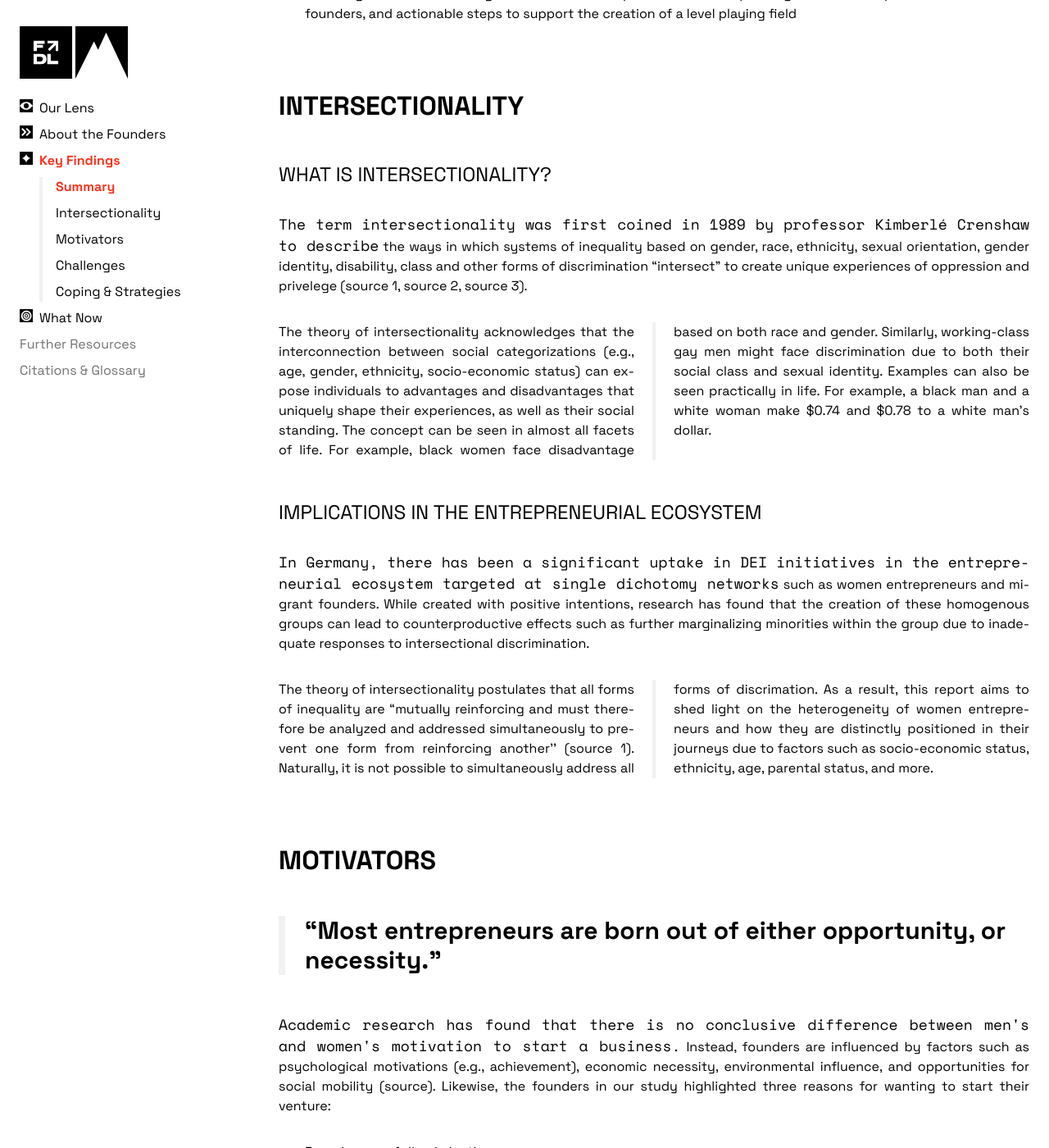
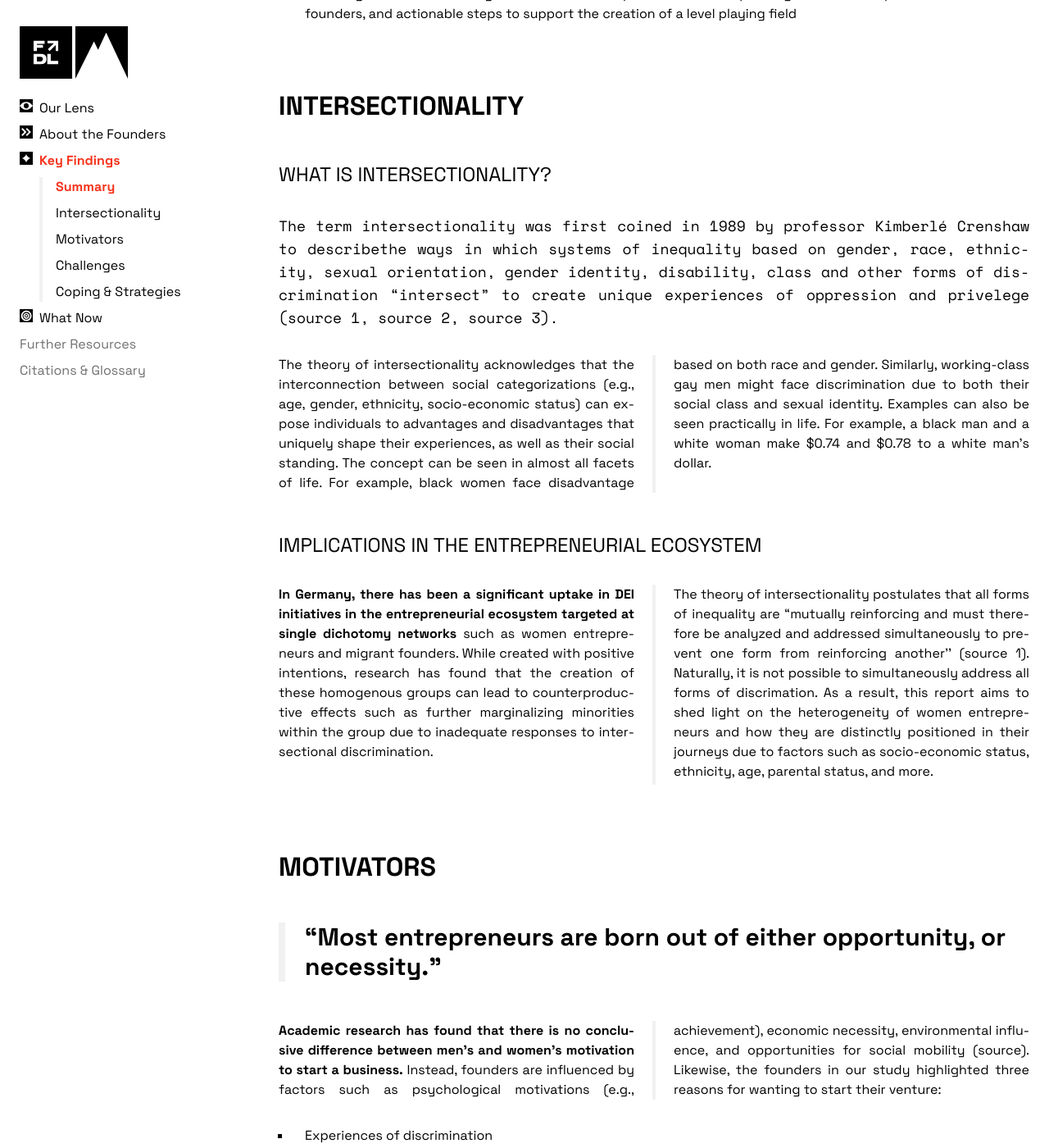
Before and after one commit to Founderland/Report, a Jekyll site: the page built from index.html, in a window 1280 px wide and 1400 px high, scrolled down 8314 px. Shown: the whole window at 82% size. Built offline with Jekyll 4.4.1, drawn with Linux system fonts in a browser that asks for light colours.

Commit message:
alternating lead styles

```diff
--- a/_includes/section-3.html
+++ b/_includes/section-3.html
@@ -26,12 +26,14 @@
     <h2>Intersectionality</h2>
 
     <h3>What is intersectionality?</h3>
-    <p><span class="lead">The term intersectionality was first coined in 1989 by professor Kimberlé Crenshaw to describe</span> the ways in which systems of inequality based on gender, race, ethnicity, sexual orientation, gender identity, disability, class and other forms of discrimination “intersect” to create unique experiences of oppression and privelege (source 1,  source 2, source 3).</p>
+    <p class="lead">The term intersectionality was first coined in 1989 by professor Kimberlé Crenshaw to describethe ways in which systems of inequality based on gender, race, ethnicity, sexual orientation, gender identity, disability, class and other forms of discrimination “intersect” to create unique experiences of oppression and privelege (source 1,  source 2, source 3).</p>
     <p class="text-col">The theory of intersectionality acknowledges that the interconnection between social categorizations (e.g., age, gender, ethnicity, socio-economic status) can expose individuals to advantages and disadvantages that uniquely shape their experiences, as well as their social standing. The concept can be seen in almost all facets of life. For example, black women face disadvantage based on both race and gender. Similarly, working-class gay men might face discrimination due to both their social class and sexual identity. Examples can also be seen practically in life. For example, a black man and a white woman make $0.74 and $0.78 to a white man's dollar.</p>
 
     <h3>Implications in the Entrepreneurial Ecosystem</h3>
-    <p><span class="lead">In Germany, there has been a significant uptake in DEI initiatives in the entrepreneurial ecosystem targeted at single dichotomy networks</span> such as women entrepreneurs and migrant founders. While created with positive intentions, research has found that the creation of these homogenous groups can lead to counterproductive effects such as further marginalizing minorities within the group due to inadequate responses to intersectional discrimination.</p>
-    <p class="text-col">The theory of intersectionality postulates that all forms of inequality are “mutually reinforcing and must therefore be analyzed and addressed simultaneously to prevent one form from reinforcing another'' (source 1). Naturally, it is not possible to simultaneously address all forms of discrimation. As a result, this report aims to shed light on the heterogeneity of women entrepreneurs and how they are distinctly positioned in their journeys due to factors such as socio-economic status, ethnicity, age, parental status, and more.</p>
+    <div class="text-col">
+        <p><strong>In Germany, there has been a significant uptake in DEI initiatives in the entrepreneurial ecosystem targeted at single dichotomy networks</strong> such as women entrepreneurs and migrant founders. While created with positive intentions, research has found that the creation of these homogenous groups can lead to counterproductive effects such as further marginalizing minorities within the group due to inadequate responses to intersectional discrimination.</p>
+        <p>The theory of intersectionality postulates that all forms of inequality are “mutually reinforcing and must therefore be analyzed and addressed simultaneously to prevent one form from reinforcing another'' (source 1). Naturally, it is not possible to simultaneously address all forms of discrimation. As a result, this report aims to shed light on the heterogeneity of women entrepreneurs and how they are distinctly positioned in their journeys due to factors such as socio-economic status, ethnicity, age, parental status, and more.</p>
+    </div>
 </div>
 
 <div id="3-3">
@@ -40,7 +42,7 @@
         <blockquote>“Most entrepreneurs are born out of either opportunity, or necessity.”</blockquote>
         <figcaption></figcaption>
     </figure>
-    <p><span class="lead">Academic research has found that there is no conclusive difference between men's and women's motivation to start a business.</span> Instead, founders are influenced by factors such as psychological motivations (e.g., achievement), economic necessity, environmental influence, and opportunities for social mobility (source). Likewise, the founders in our study highlighted three reasons for wanting to start their venture:</p>
+    <p class="text-col"><strong>Academic research has found that there is no conclusive difference between men's and women's motivation to start a business.</strong> Instead, founders are influenced by factors such as psychological motivations (e.g., achievement), economic necessity, environmental influence, and opportunities for social mobility (source). Likewise, the founders in our study highlighted three reasons for wanting to start their venture:</p>
     <ul>
         <li>Experiences of discrimination</li>
         <li>Passion. Purpose. Freedom</li>
--- a/assets/styles/input.css
+++ b/assets/styles/input.css
@@ -101,9 +101,6 @@ h3 {
 }
 .lead {
     @apply text-lg;
-}
-p .lead {
-    line-height: 1.5rem;
 }
 a {
     text-decoration: underline;
--- a/assets/styles/output.css
+++ b/assets/styles/output.css
@@ -944,10 +944,6 @@ h3 {
   line-height: 1.75rem;
 }
 
-p .lead {
-  line-height: 1.5rem;
-}
-
 a {
   text-decoration: underline;
   font-weight: bold;
```
